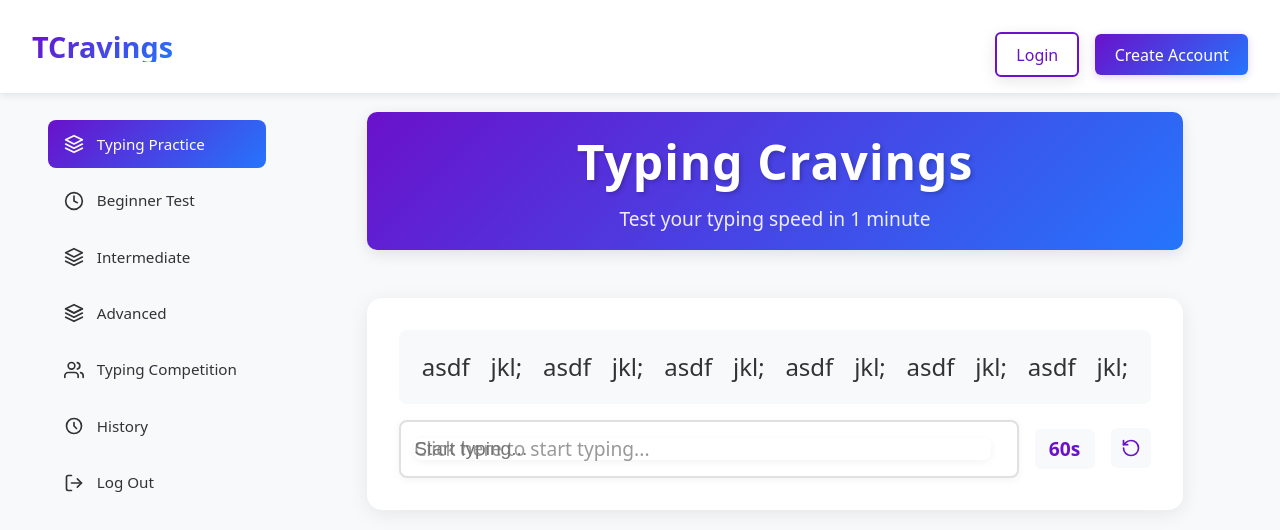
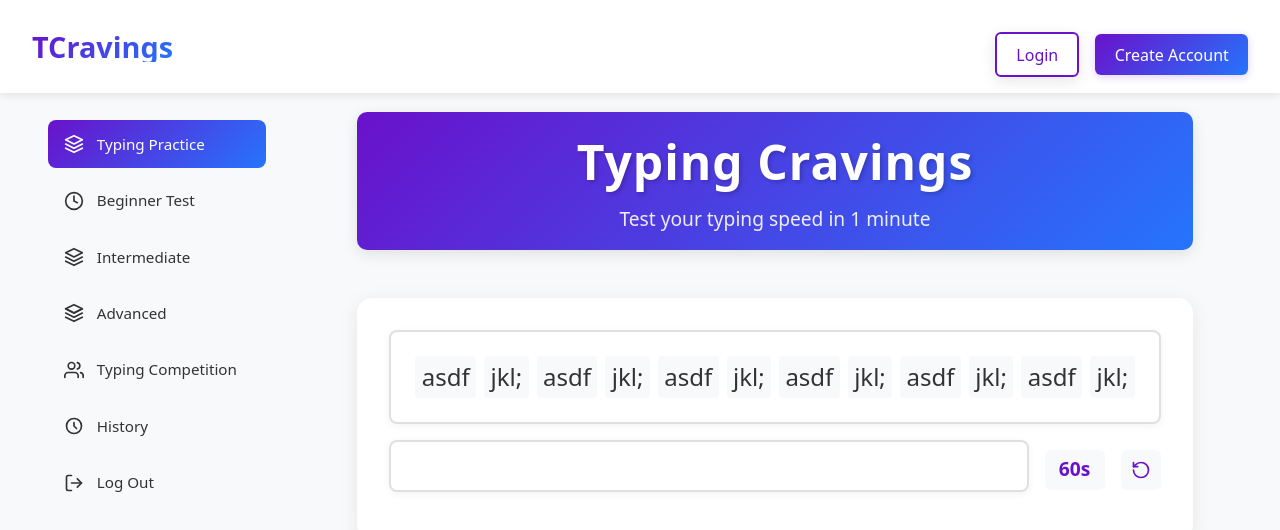
Before and after one commit to vincenttwizere/Typing-Cravings, a React (Vite) app: page / in a window 1280 px wide. Shown: the top 530 px of the page. Built offline with nearby package versions, Linux system fonts and the light colour scheme.

Commit message:
adjust timer and refresh button position higher

```diff
--- a/src/App.css
+++ b/src/App.css
@@ -205,11 +205,28 @@ h1 {
   width: 100%;
 }
 
-.controls-right {
-  display: flex;
-  align-items: center;
-  gap: 1rem;
-  width: 100%;
+.typing-controls input {
+  flex: 1;
+  background: white;
+  padding: 0.8rem;
+  border-radius: 8px;
+  box-shadow: 0 2px 8px rgba(0, 0, 0, 0.05);
+  min-height: 40px;
+  font-size: 1.2rem;
+  color: #333;
+  border: 2px solid #e0e0e0;
+  outline: none;
+  transition: all 0.3s ease;
+}
+
+.typing-controls input:focus {
+  box-shadow: 0 2px 12px rgba(33, 150, 243, 0.2);
+  border-color: #2196F3;
+}
+
+.typing-controls input:disabled {
+  background: #f5f5f5;
+  cursor: not-allowed;
 }
 
 .timer {
@@ -223,6 +240,7 @@ h1 {
   display: flex;
   align-items: center;
   justify-content: center;
+  margin-top: -8px;
 }
 
 .refresh-btn {
@@ -240,7 +258,7 @@ h1 {
   height: 40px;
   outline: none;
   padding: 0;
-  margin-top: -2px;
+  margin-top: -8px;
 }
 
 .refresh-btn:hover {
@@ -255,13 +273,15 @@ h1 {
 
 .text-display {
   flex: 1;
-  background: #f8f9fa;
+  background: white;
   border-radius: 8px;
-  padding: 1rem;
+  padding: 1.5rem;
   min-height: 60px;
   display: flex;
-  flex-direction: column;
-  gap: 1rem;
+  align-items: center;
+  box-shadow: 0 2px 8px rgba(0, 0, 0, 0.05);
+  border: 2px solid #e0e0e0;
+  margin-bottom: 1rem;
 }
 
 .word-line {
@@ -282,6 +302,7 @@ h1 {
   transition: all 0.2s ease;
   white-space: nowrap;
   color: #333;
+  background: #f8f9fa;
 }
 
 .word .typed {
@@ -316,9 +337,8 @@ h1 {
 }
 
 .word.incorrect {
-  color: #333;
+  color: #f44336;
   background: rgba(244, 67, 54, 0.1);
-  text-decoration: none;
 }
 
 input {
@@ -464,19 +484,7 @@ button:active {
   border-color: #2196F3;
 }
 
-.input-display::before {
-  content: 'Click here to start typing...';
-  position: absolute;
-  left: 0.8rem;
-  color: #999;
-  pointer-events: none;
-}
-
-.input-display:focus::before {
-  display: none;
-}
-
-.typed-text {
+.input-display input {
   color: #333;
   font-weight: 500;
   background: none;
--- a/src/App.jsx
+++ b/src/App.jsx
@@ -126,19 +126,14 @@ const TypingApp = () => {
           </div>
         </div>
         <div className="typing-controls">
-          <div className="input-display">
           <input
             ref={inputRef}
             type="text"
             value={input}
             onChange={handleInputChange}
             onKeyPress={handleKeyPress}
-              placeholder="Start typing..."
             disabled={results !== null}
-              className="typed-text"
           />
-            {!input && <span className="cursor">|</span>}
-          </div>
           <div className="timer">60s</div>
           <button onClick={resetTest} className="refresh-btn">
             <svg xmlns="http://www.w3.org/2000/svg" width="24" height="24" viewBox="0 0 24 24" fill="none" stroke="currentColor" strokeWidth="2" strokeLinecap="round" strokeLinejoin="round">
```
Lines whose indentation alone changed are shown as unchanged.
